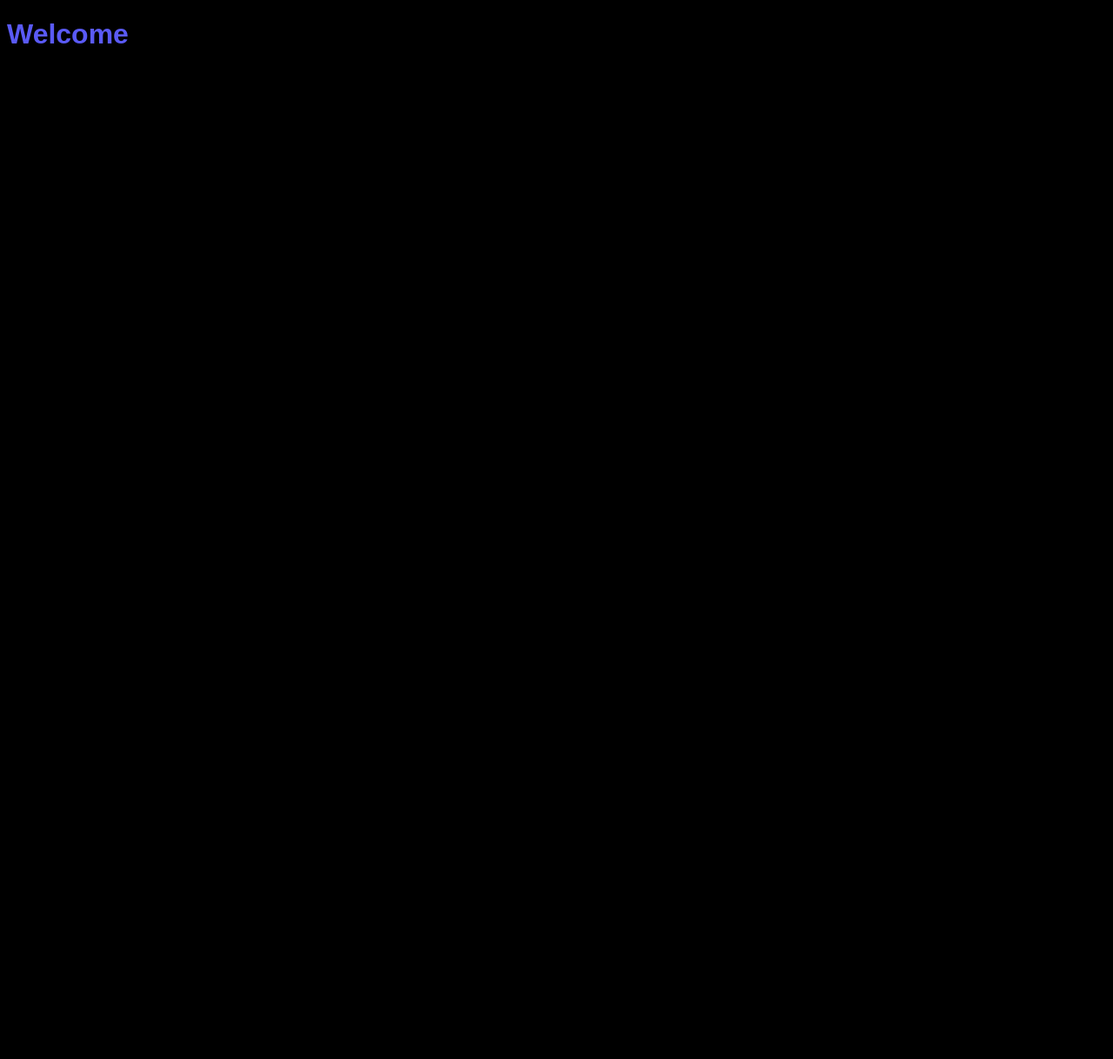
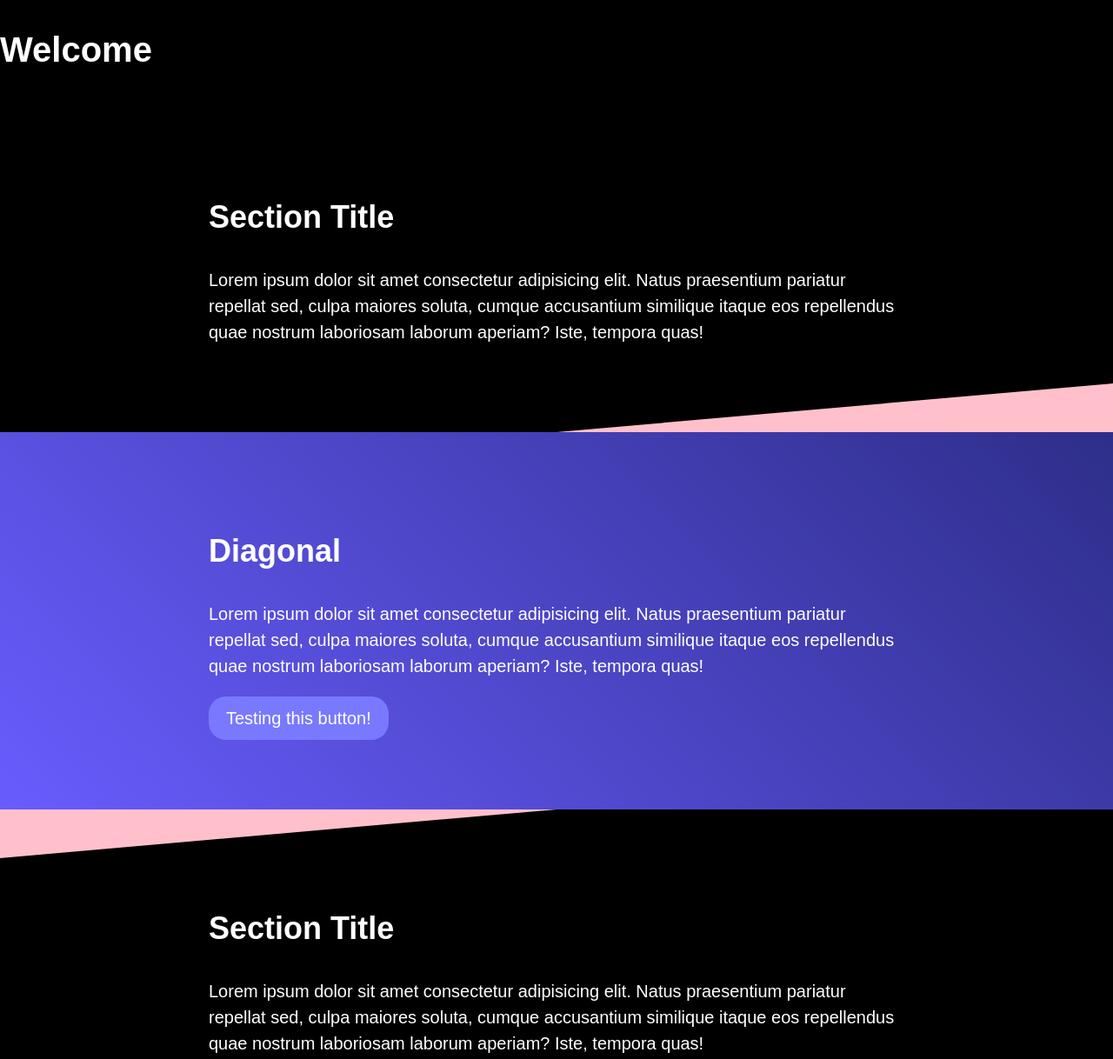
Before and after one commit to MafuSaku/mafusaku.github.io, a plain HTML site: page index.html in a window 1280 px wide. Shown: the whole page at 87% size. Before the commit the page ends 800 px from the top, so only its background shows below. Drawn offline with Linux system fonts and the light colour scheme.

Commit message:
Updates to index and style
Added Sections, Headers, and More CSS Content

```diff
--- a/index.html
+++ b/index.html
@@ -24,11 +24,53 @@
     <meta property="og:image" content="https://raw.githubusercontent.com/MafuSaku/mafusaku.github.io/main/assets/images/saku_headshot_old.png">
 
     <!-- <link rel="icon" type="image/x-icon" href="/assets/images/pink_heart.png"> -->
-    <link rel="stylesheet" href="/style.css">
+    <link rel="stylesheet" href="style.css">
 
     <title>saku</title>
 </head>
 <body>
-    <h1> Welcome </h1>
+
+    <header>
+        <h1 class="site-title"> Welcome </h1>
+    </header>
+
+    <section>
+        <div class="wrapper">
+
+            <h2 class="section-title"> Section Title </h2>
+            <p>Lorem ipsum dolor sit amet consectetur adipisicing elit. Natus praesentium pariatur repellat sed, culpa maiores soluta,
+            cumque accusantium similique itaque eos repellendus quae nostrum laboriosam laborum aperiam?
+            Iste, tempora quas!
+            </p>
+
+        </div>
+    </section>
+
+    <section class="diagonal">
+        <div class="wrapper">
+
+            <h2 class="section-title"> Diagonal </h2>
+            <p>Lorem ipsum dolor sit amet consectetur adipisicing elit. Natus praesentium pariatur repellat sed, culpa maiores soluta,
+            cumque accusantium similique itaque eos repellendus quae nostrum laboriosam laborum aperiam?
+            Iste, tempora quas!
+            </p>
+
+            <a href="" class="primary-rounded-button">Testing this button!</a>
+
+        </div>
+    </section>
+
+    <section>
+        <div class="wrapper">
+
+            <h2 class="section-title"> Section Title </h2>
+            <p>Lorem ipsum dolor sit amet consectetur adipisicing elit. Natus praesentium pariatur repellat sed, culpa maiores soluta,
+            cumque accusantium similique itaque eos repellendus quae nostrum laboriosam laborum aperiam?
+            Iste, tempora quas!
+            </p>
+
+        </div>
+    </section>
+
 </body>
 </html>
--- a/style.css
+++ b/style.css
@@ -1,3 +1,12 @@
+*{
+    padding: 0;
+    /* Remove the default padding */
+}
+*::before,
+*::after{
+    box-sizing: border-box;
+}
+
 :root {
     --primary-color: #FF0000;
     /* Define a variable for the primary color */
@@ -26,12 +35,20 @@ h1, h2, h3, h4, h5, h6 {
     /* Use the header font family variable for the font family */
     color: var(--text-color);
     /* Use the secondary color for heading text color */
-    color: #5a5af6;
+    /* color: #5a5af6; */
 }
 
 body {
     font-family: var(--body-font-family);
     /* Use the body font family variable for the font family */
+    font-size: 1.25rem;
+    /* Set the base font size to 20px */
+    line-height: 1.5;
+    /* Set the line height to 1.5 */
+    margin: 0;
+    /* Remove the default margin */
+    padding: 0;
+    /* Remove the default padding */
     background-color: var(--background-color);
     /* Use the primary color as the background color */
     color: var(--text-color);
@@ -43,7 +60,7 @@ a {
     /* Use the text color for the link color */
 }
 
-primary-rounded-button {
+.primary-rounded-button {
     background-color: var(--primary-button-color);
     /* Use the primary button color for the background color */
     color: var(--text-color);
@@ -62,7 +79,7 @@ primary-rounded-button:hover {
     /* Use the text color for the font color */
 }
 
-secondary-rounded-button {
+.secondary-rounded-button {
     background-color: var(--secondary-button-color);
     /* Use the secondary button color for the background color */
     color: var(--text-color);
@@ -75,3 +92,69 @@ secondary-rounded-button:hover {
     color: var(--text-color);
     /* Use the text color for the font color */
 }
+
+.wrapper {
+    max-width: 50rem;
+    /* Set the max-width to 800px */
+    margin-inline: auto;
+    /* Center the wrapper */
+    padding-inline: 1rem;
+    /* Add some padding to the left and right */
+}
+
+.site-tiitle {
+    font-size: 3rem;
+    /* Set the font size to 48px */
+    text-align: center;
+}
+
+.section-title {
+    font-size: 2.25rem;
+    /* Set the font size to 36px */
+}
+
+section {
+    padding-block: 5rem;
+    /* Add some padding to the top and bottom */
+}
+
+.diagonal {
+    position: relative;
+    background-image:
+        linear-gradient(
+            45deg,
+            #695CFE,
+            #2e2e8a
+        );
+    /* Use a linear gradient for the background image */
+}
+
+.diagonal::after {
+    content: '';
+    background: pink;
+    position: absolute;
+    z-index: -1;
+    /* Place the pseudo-element behind the element */
+    inset: 0;
+    /* Set the position to cover the entire element */
+    transform: skewY(-5deg);
+    /* Skew the pseudo-element by 5 degrees */
+}
+
+.root {
+--body-color: #E4E9F7;
+    --sidebar-color: #FFF;
+    --primary-color: #695CFE;
+    --primary-color-light: #F6F5FF;
+    --toggle-color: #DDD;
+    --text-color: #707070;
+}
+
+root.dark{
+    --body-color: #18191a;
+    --sidebar-color: #242526;
+    --primary-color: #3a3b3c;
+    --primary-color-light: #3a3b3c;
+    --toggle-color: #fff;
+    --text-color: #ccc;
+}
```
